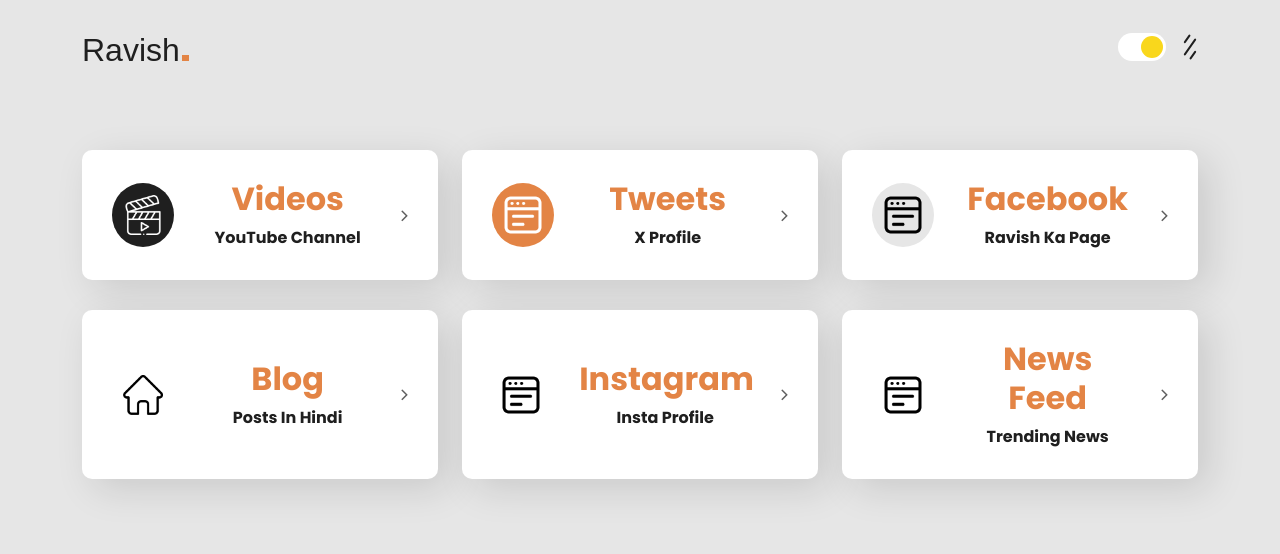
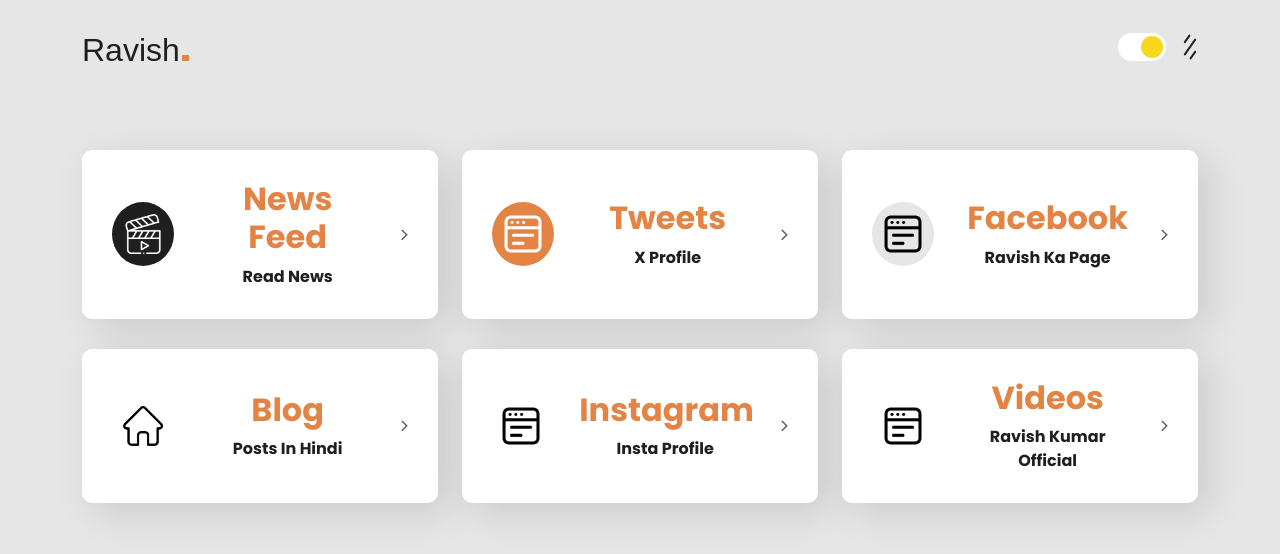
Before and after one commit to meganlabs/anplus, a plain HTML site: page index.html in a window 1280 px wide. Drawn offline with Linux system fonts and the light colour scheme; a web font is replaced by a local one.

Commit message:
Update index.html

```diff
--- a/index.html
+++ b/index.html
@@ -101,13 +101,13 @@
             <div class="container">
               <ul class="statistics-items row">
                 <li class="col-sm-12 col-md-6 col-lg-4">
-                  <a href="https://www.youtube.com/@ravishkumar.official">
+                  <a href="https://dash.anjob.in/" target="_blank">
                     <div class="icon">
                       <img src="assets/images/icons/video-min.png" alt="Jobs">
                     </div>
                     <div class="text">
-                      <h3>Videos</h3>
-                      <strong>YouTube Channel</strong>
+                      <h3>News Feed</h3>
+                      <strong>Read News</strong>
                     </div>
                     <i class="fa fa-angle-right" aria-hidden="true"></i>
                   </a>
@@ -163,13 +163,13 @@
                  </a>
                 </li>
                 <li class="col-sm-12 col-md-6 col-lg-4">
-                  <a href="https://test.upilink.in">
+                  <a href="https://www.youtube.com/@ravishkumar.official">
                     <div class="icon">
                       <img src="assets/images/icons/feed-min.png" alt="AN Feed">
                     </div>
                     <div class="text">
-                      <h3>News Feed</h3>
-                      <strong>Trending News</strong>
+                      <h3>Videos</h3>
+                      <strong>Ravish Kumar Official</strong>
                     </div>
                     <i class="fa fa-angle-right" aria-hidden="true"></i>
               </ul>
```
